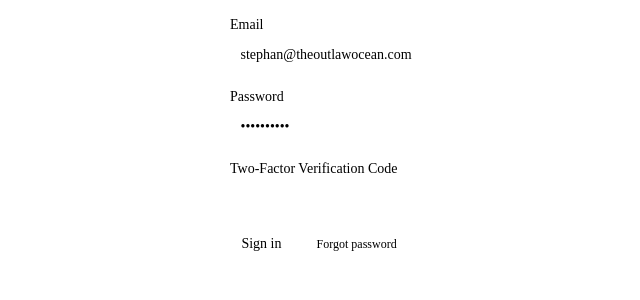
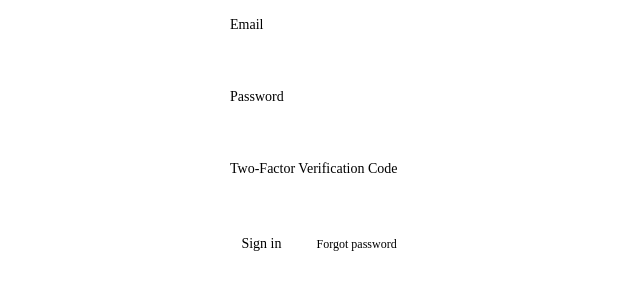
Before and after one commit to stephanfoxwell/oo-contacts, a Next.js app: page /login in a window 1280 px wide. Shown: the top 300 px of the page, without its empty margins (282-922 px from the left). Built offline with nearby package versions, Linux system fonts and the light colour scheme; what @directus/sdk would draw is missing.

Commit message:
Update login.js

```diff
--- a/pages/login.js
+++ b/pages/login.js
@@ -42,14 +42,14 @@ const Login = () => {
             type="email"
             name="email"
             autoFocus="true"
-            value="stephan@theoutlawocean.com"
+            value=""
           />
           <label htmlFor="password">Password</label>
           <TextField
             id="password"
             type="password"
             name="password"
-            value="rrzDwYQNmp"
+            value=""
           />
           <label htmlFor="otp">Two-Factor Verification Code</label>
           <TextField
```
